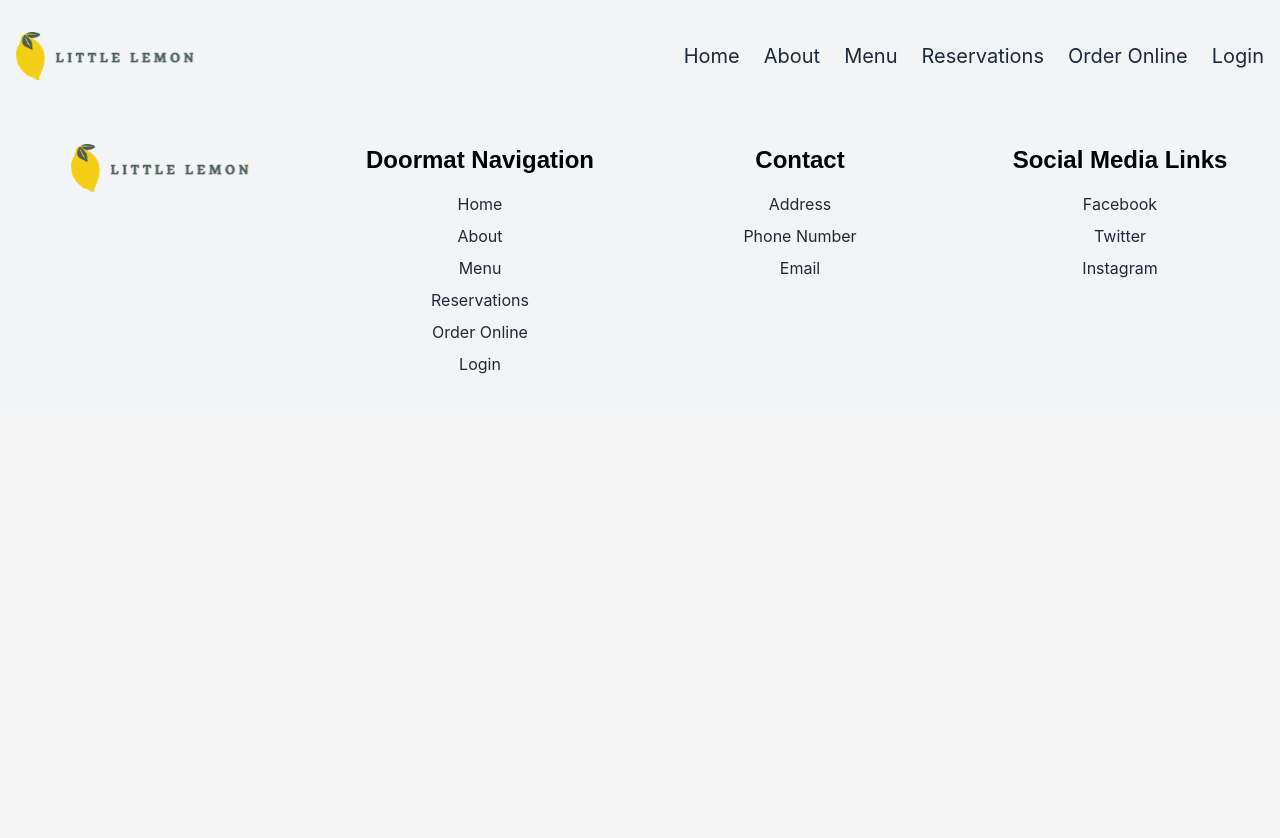
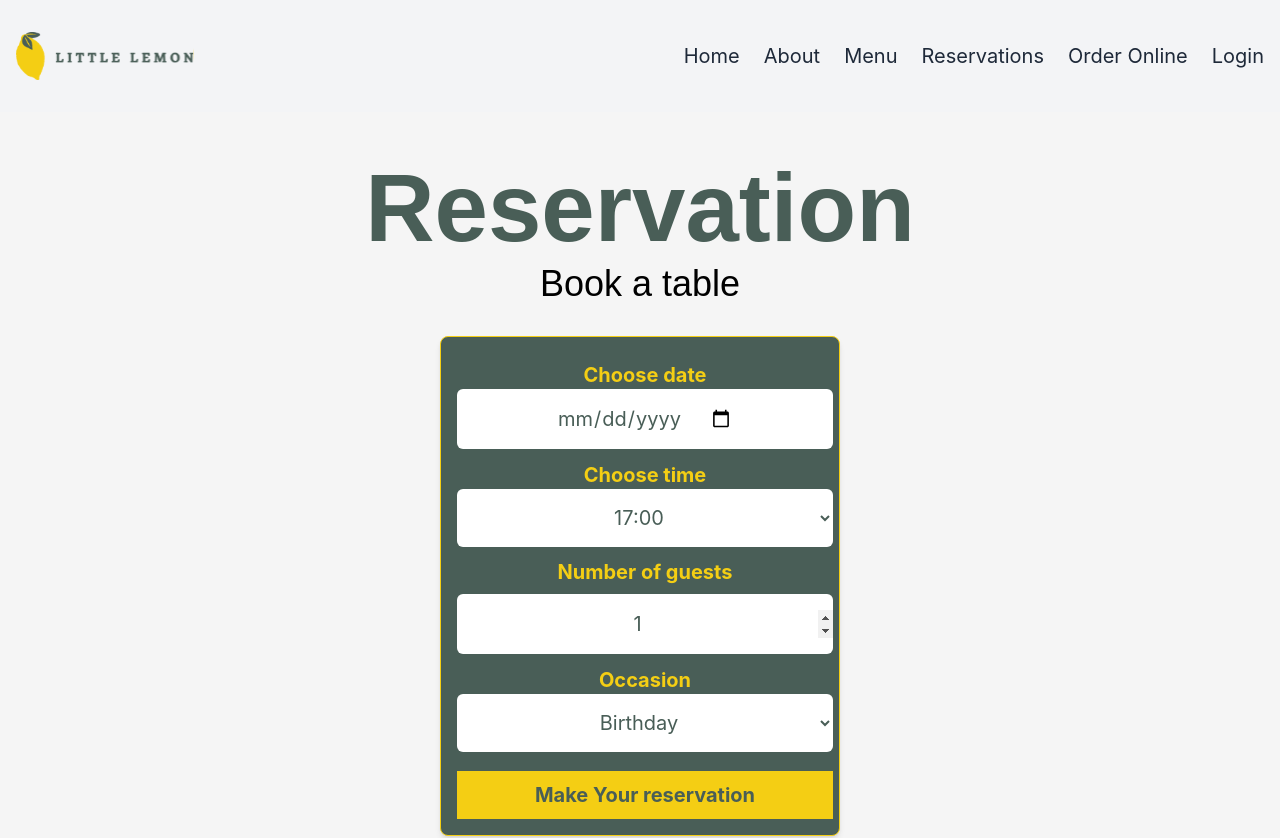
Before and after one commit to alejandrodidonato/little-lemon, a React (Create React App) app: page /booking in a window 1280 px wide. Shown: the top 838 px of the page. Before the commit the page ends 800 px from the top, so only its background shows below. Built offline with nearby package versions, Linux system fonts and the light colour scheme; a web font is replaced by a local one.

Commit message:
Componente Formulario

```diff
--- a/src/App.js
+++ b/src/App.js
@@ -2,7 +2,7 @@ import { BrowserRouter as Router, Routes, Route } from 'react-router-dom';
 import Nav from './components/Nav';
 import Home from './components/Home';
 import Footer from './components/Footer';
-import Booking from './components/Booking';
+import BookingPage from './components/BookingPage';
 
 function App() {
   return (
@@ -10,7 +10,7 @@ function App() {
       <Nav />
       <Routes>
           <Route path="/" element={<Home/>}></Route>
-          <Route path="/booking" element={<Booking/>}></Route>
+          <Route path="/booking" element={<BookingPage/>}></Route>
       </Routes>
       <Footer />
     </Router>
--- /dev/null
+++ b/src/components/BookingForm.jsx
@@ -0,0 +1,46 @@
+
+
+const BookingForm = () => {
+    return (
+        <>
+            <section className="py-32 md:py-12">
+                <h1 className="text-6xl md:text-8xl mb-2 text-[#495E57] font-bold text-center">Reservation</h1>
+                <h3 className="text-3xl md:text-4xl text-center">Book a table</h3>
+
+                <form className="grid max-w-[400px] mx-auto mt-8 p-4 text-center shadow-md rounded-lg min-h-[500px] border-1 border-[#F4CE14] text-white bg-[#495E57]">
+                    <div>
+                        <label htmlFor="res-date" className="text-[#F4CE14] block font-bold pt-2 text-xl">Choose date</label>
+                        <input type="date" id="res-date" className="text-xl py-4 w-full text-[#495E57] rounded-md bg-white text-center px-[100px]" />
+                    </div>
+                    <div>
+                        <label htmlFor="res-time" className="text-[#F4CE14] block font-bold pt-2 text-xl">Choose time</label>
+                        <select id="res-time" className="text-xl text-center py-4 w-full text-[#495E57] rounded-md">
+                            <option>17:00</option>
+                            <option>18:00</option>
+                            <option>19:00</option>
+                            <option>20:00</option>
+                            <option>21:00</option>
+                            <option>22:00</option>
+                        </select>
+                    </div>
+                    <div>
+                        <label htmlFor="guests" className="text-[#F4CE14] block font-bold py-2 text-xl">Number of guests</label>
+                        <input type="number" placeholder="1" min="1" max="10" id="guests" className="text-center appearance text-xl text-[#495E57] bg-white rounded-md w-full py-4" />
+                    </div>
+                    <div>
+                        <label htmlFor="occasion" className="text-[#F4CE14] block font-bold pt-2 text-xl">Occasion</label>
+                        <select id="occasion" className="text-xl text-center py-4 w-full rounded-md text-[#495E57] mb-4">
+                            <option>Birthday</option>
+                            <option>Anniversary</option>
+                        </select>
+                    </div>
+
+                    <input type="submit" className="bg-[#F4CE14] text-[#495E57] font-bold text-xl p-2" value="Make Your reservation" />
+                </form>
+            </section>
+
+        </>
+    )
+}
+
+export default BookingForm
--- /dev/null
+++ b/src/components/BookingPage.jsx
@@ -0,0 +1,12 @@
+import BookingForm from "./BookingForm"
+
+
+const BookingPage = () => {
+    return (
+        <>
+            <BookingForm />
+        </>
+    )
+}
+
+export default BookingPage
--- a/src/components/Footer.jsx
+++ b/src/components/Footer.jsx
@@ -11,7 +11,7 @@ const Footer = () => {
 
                 {/* Columna 2: Navegación principal */}
                 <nav aria-label="Primary Navigation" className="w-full md:w-1/4 text-center my-8 md:my-0">
-                    <h5 className="font-bold mb-4 text-2xl">Doormat Navigation</h5>
+                    <h5 className="font-bold mb-4 text-2xl text-[#495E57]">Doormat Navigation</h5>
                     <ul className="list-none space-y-2">
                         <li><a href="#" className="text-gray-800 hover:text-gray-600">Home</a></li>
                         <li><a href="#" className="text-gray-800 hover:text-gray-600">About</a></li>
@@ -24,7 +24,7 @@ const Footer = () => {
 
                 {/* Columna 3: Contacto */}
                 <nav aria-label="Secondary Navigation" className="w-full md:w-1/4 text-center my-8 md:my-0">
-                    <h5 className="font-bold mb-4 text-2xl">Contact</h5>
+                    <h5 className="font-bold mb-4 text-2xl text-[#495E57]">Contact</h5>
                     <ul className="list-none space-y-2">
                         <li><a href="#" className="text-gray-800 hover:text-gray-600">Address</a></li>
                         <li><a href="#" className="text-gray-800 hover:text-gray-600">Phone Number</a></li>
@@ -34,7 +34,7 @@ const Footer = () => {
 
                 {/* Columna 4: Redes sociales */}
                 <nav aria-label="Social Media Links" className="w-full md:w-1/4 text-center my-8 md:my-0">
-                    <h5 className="font-bold mb-4 text-2xl">Social Media Links</h5>
+                    <h5 className="font-bold mb-4 text-2xl text-[#495E57]">Social Media Links</h5>
                     <ul className="list-none space-y-2">
                         <li><a href="#" className="text-gray-800 hover:text-gray-600">Facebook</a></li>
                         <li><a href="#" className="text-gray-800 hover:text-gray-600">Twitter</a></li>
--- a/src/components/Hero.jsx
+++ b/src/components/Hero.jsx
@@ -1,15 +1,16 @@
 import heroImage from '../assets/hero-image.jpg';
+import { Link } from 'react-router-dom';
 
 const Hero = () => {
     return (
         <>
-            <section className='container mx-auto flex flex-col md:flex-row items-center justify-between py-8 px-4'>
+            <section className='container mx-auto flex flex-col md:flex-row items-center justify-between py-24 md:py-12 px-4'>
                 <section className="w-1/2 text-center md:text-left md:max-w-lg order-2 md:order-1">
                     <h1 className='text-3xl md:text-8xl mb-2 text-[#495E57] font-bold'>Little Lemon</h1>
                     <h3 className='text-xl md:text-4xl'>Chicago</h3>
                     <p className='text-md md:text-2xl my-4'>We are a family owned Mediterranean restaurant, focused on traditional recipes served with a modern twist.</p>
 
-                    <button className='bg-[#495E57] text-[#F4CE14] rounded-sm px-4 py-2 text-md md:text-2xl mt-8'><a href="#">Reserve a Table</a></button>
+                    <button className='bg-[#495E57] text-[#F4CE14] rounded-sm px-4 py-2 text-md md:text-2xl mt-8'><Link to="/booking">Reserve a Table</Link></button>
 
                 </section>
                 <section className='w-full md:w-1/2 flex justify-center mb-8 md:mb-0 order-1 md:order-2'>
--- a/src/components/Specials.jsx
+++ b/src/components/Specials.jsx
@@ -8,7 +8,7 @@ const Specials = () => {
         <>
         <section>
             <section className='container mx-auto flex flex-col md:flex-row items-center justify-between py-8 px-4'>
-                    <section className="w-1/2 text-center md:text-left md:max-w-lg">
+                    <section className="w-1/2 text-center md:text-left md:max-w-lg pb-8 md:pb-0">
                         <h2 className='text-3xl md:text-6xl mb-2 text-[#495E57]'>Specials</h2>
                     </section>
                     <section className='w-full md:w-1/2 flex md:justify-end justify-center md:mb-0'>
--- a/src/components/Testimonials.jsx
+++ b/src/components/Testimonials.jsx
@@ -4,7 +4,7 @@ const Testimonials = () => {
     return (
         <>
         <section>
-            <section className='container mx-auto flex flex-col md:flex-row items-center text-center py-8 px-4'>
+            <section className='container mx-auto flex flex-col md:flex-row items-center text-center md:py-8 px-4'>
                     <h2 className='mx-auto text-3xl md:text-6xl mb-2 text-[#495E57] text-center'>Testimonials</h2>
             </section>
             <section className='container mx-auto flex flex-col md:flex-row items-center justify-between py-8 px-4'>
--- a/src/index.css
+++ b/src/index.css
@@ -13,3 +13,22 @@ body {
 h1, h2, h3, h4, h5, h6 {
   font-family: 'Markazi Text', sans-serif;
 }
+
+
+input[type=number]::-webkit-inner-spin-button {
+  opacity: 1;
+  color: #495E57;
+}
+
+input[type=number]:focus, input[type=date]:focus, select:focus {
+  outline: none;
+}
+
+input[type=number]::placeholder {
+  color: #495E57;
+}
+
+select,
+option {
+  background-color: white;
+}
```
Also changed, not shown: src/components/Booking.jsx (deleted, +0 -11 lines), src/components/Nav.jsx (+5 -4 lines).
